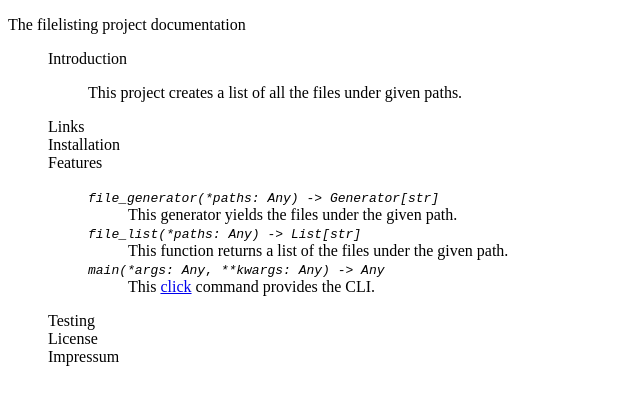
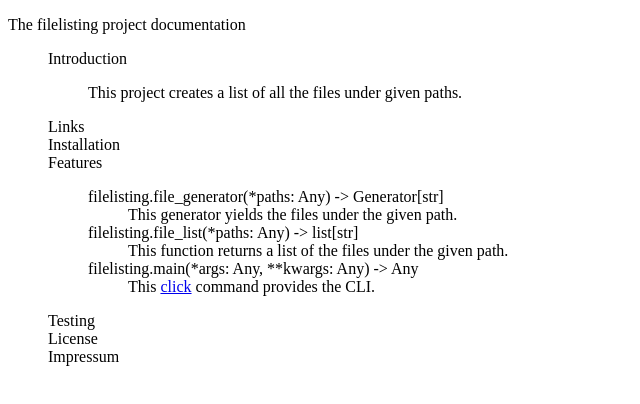
Before and after one commit to johannes-programming/filelisting, a plain HTML site: page docs/index.html in a window 1280 px wide. Shown: the whole page, without its empty margins (0-640 px from the left). Drawn offline with Linux system fonts and the light colour scheme; a script that the page names is missing.

Commit message:
Version 1.2.6+local

```diff
--- a/docs/index.html
+++ b/docs/index.html
@@ -34,24 +34,15 @@
                     <dd id="featuresCorpus">
                         <dl class="heading4">
                             <dt id="file_generator">
-                                <code>
-                                    <i>file_generator</i><em>(</em><i>*paths: Any</i><em>)</em>
-                                    <i>-> Generator[str]</i>
-                                </code>
+                                filelisting.file_generator(*paths: Any) -> Generator[str]
                             </dt>
                             <dd>This generator yields the files under the given path.</dd>
                             <dt id="file_list">
-                                <code>
-                                    <i>file_list</i><em>(</em><i>*paths: Any</i><em>)</em>
-                                    <i>-> List[str]</i>
-                                </code>
+                                filelisting.file_list(*paths: Any) -> list[str]
                             </dt>
                             <dd>This function returns a list of the files under the given path.</dd>
                             <dt id="main">
-                                <code>
-                                    <i>main</i><em>(</em><i>*args: Any</i>, <i>**kwargs: Any</i><em>)</em>
-                                    <i>-> Any</i>
-                                </code>
+                                filelisting.main(*args: Any, **kwargs: Any) -> Any
                             </dt>
                             <dd>
                                 This <a href="https://click.palletsprojects.com/en/stable/">click</a> command provides the CLI.
```
Also changed, not shown: 2 other files.
